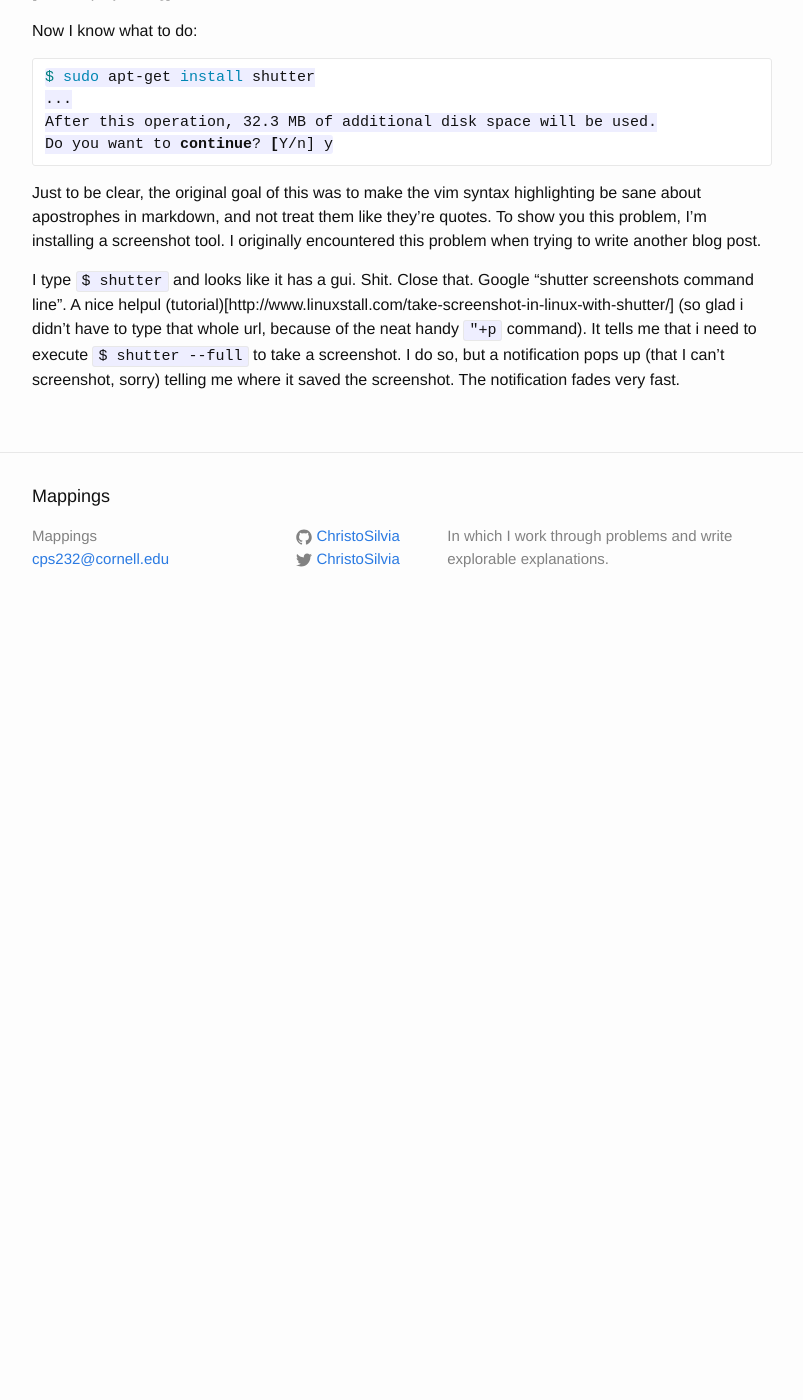
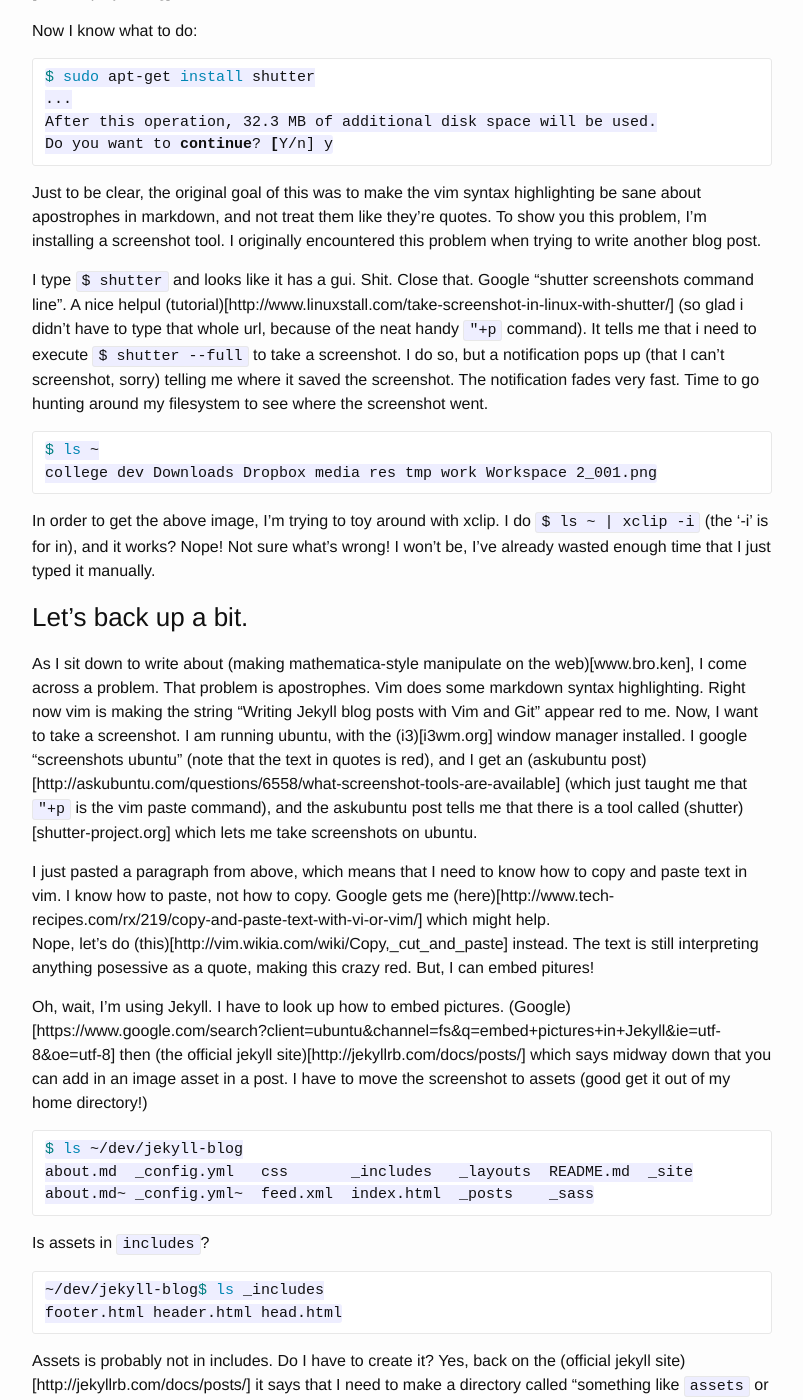
Before and after one commit to ChristoSilvia/mappings, a Jekyll site: the page built from _posts/2015-03-15-Writing-Posts-With-Vim.md, in a window 1280 px wide and 1400 px high, scrolled down 390 px. Shown: the whole window, without its empty margins (238-1041 px from the left). Built offline with Jekyll 4.4.1, drawn with Linux system fonts in a browser that asks for light colours; before the commit the page ends 1020 px from its top, so only the background shows below that; some of the changed text lies outside the part shown.

Commit message:
fucking clooge

````diff
--- a/_posts/2015-03-15-Writing-Posts-With-Vim.md
+++ b/_posts/2015-03-15-Writing-Posts-With-Vim.md
@@ -26,4 +26,70 @@ Just to be clear, the original goal of this was to make the vim syntax highlight
 in markdown, and not treat them like they're quotes.  To show you this problem, I'm installing a screenshot
 tool.  I originally encountered this problem when trying to write another blog post.
 
-I type `$ shutter` and looks like it has a gui.  Shit.  Close that.  Google "shutter screenshots command line".  A nice helpul (tutorial)[http://www.linuxstall.com/take-screenshot-in-linux-with-shutter/] (so glad i didn't have to type that whole url, because of the neat handy `"+p` command). It tells me that i need to execute `$ shutter --full` to take a screenshot.  I do so, but a notification pops up (that I can't screenshot, sorry) telling me where it saved the screenshot.  The notification fades very fast.
+I type `$ shutter` and looks like it has a gui.  Shit.  Close that.  Google "shutter screenshots command line".  A nice helpul (tutorial)[http://www.linuxstall.com/take-screenshot-in-linux-with-shutter/] (so glad i didn't have to type that whole url, because of the neat handy `"+p` command). It tells me that i need to execute `$ shutter --full` to take a screenshot.  I do so, but a notification pops up (that I can't screenshot, sorry) telling me where it saved the screenshot.  The notification fades very fast.  Time to go hunting around my filesystem to see where the screenshot went.
+
+```bash
+$ ls ~
+college dev Downloads Dropbox media res tmp work Workspace 2_001.png
+```
+In order to get the above image, I'm trying to toy around with xclip.  I do `$ ls ~ | xclip -i` (the '-i'
+ is for in), and it works? Nope!  Not sure what's wrong!  I won't be, I've already wasted enough time
+that I just typed it manually.
+
+### Let's back up a bit.
+
+As I sit down to write about (making mathematica-style manipulate on the web)[www.bro.ken],
+I come across a problem.  That problem is apostrophes.  Vim does some markdown syntax
+highlighting.  Right now vim is making the string "Writing Jekyll blog posts with Vim and Git"
+appear red to me.  Now, I want to take a screenshot.  I am running ubuntu, with the (i3)[i3wm.org]
+window manager installed.  I google "screenshots ubuntu" (note that the text in quotes is red), and I get
+an (askubuntu post)[http://askubuntu.com/questions/6558/what-screenshot-tools-are-available] (which just
+taught me that `"+p` is the vim paste command), and the askubuntu post tells me that there is a tool called
+(shutter)[shutter-project.org] which lets me take screenshots on ubuntu.
+
+
+I just pasted a paragraph from above, which means that I need to know how to copy and paste text in vim.
+I know how to paste, not how to copy.  Google gets me
+(here)[http://www.tech-recipes.com/rx/219/copy-and-paste-text-with-vi-or-vim/] which might help.
+Nope, let's do (this)[http://vim.wikia.com/wiki/Copy,_cut_and_paste] instead.  The text is still interpreting
+anything posessive as a quote, making this crazy red.  But, I can embed pitures!
+
+Oh, wait, I'm using Jekyll.  I have to look up how to embed pictures.  (Google)[https://www.google.com/search?client=ubuntu&channel=fs&q=embed+pictures+in+Jekyll&ie=utf-8&oe=utf-8]
+then (the official jekyll site)[http://jekyllrb.com/docs/posts/] which says midway down that you can
+add in an image asset in a post.  I have to move the screenshot to assets (good get it out of my home
+directory!)
+
+```bash
+$ ls ~/dev/jekyll-blog
+about.md  _config.yml   css       _includes   _layouts  README.md  _site
+about.md~ _config.yml~  feed.xml  index.html  _posts    _sass
+```
+
+Is assets in `includes`?
+
+```bash
+~/dev/jekyll-blog$ ls _includes
+footer.html header.html head.html
+```
+
+Assets is probably not in includes.  Do I have to create it?  Yes, back on the (official jekyll site)[http://jekyllrb.com/docs/posts/] it says that I need to make a directory called "something like `assets` or `downloads`, into which any images, downloads, or other resources are placed."  Okay.
+
+```bash
+~/dev/jekyll-blog$ mkdir assets
+~/dev/jekyll-blog$ mv ~/Workspace\ 2_001.png assets
+~/dev/jekyll-blog$ ls assets
+Workspace 2_001.png
+~/dev/jekyll-blog$ mv assets/Workspace\ 2_001.png assets/red.png
+```
+
+Yay, it's here.  It should appear below.
+![Fooled you]({{ site.url }}/assets/red.png).
+
+### Let's start over
+
+As I sit down to write about (making mathematica-style manipulate on the web)[www.bro.ken],
+I come across a problem.  That problem is apostrophes.  Vim does some markdown syntax
+highlighting.  Right now vim is making the string "Writing Jekyll blog posts with Vim and Git"
+appear red to me.
+
+![Ahaha sucker]({{ site.url }}/assets/red.png)
````
Also changed, not shown: assets/red.png (added), 1 other file.
